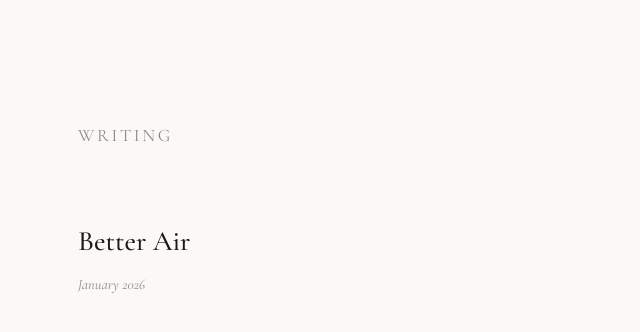
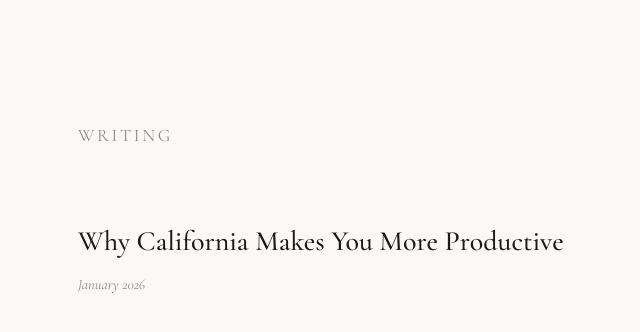
Before and after one commit to theo-michel/blog, a plain HTML site: page index.html in a window 1280 px wide. Shown: the whole page, without its empty margins (266-906 px from the left). Drawn offline with nearby package versions, Linux system fonts and the light colour scheme.

Commit message:
title change 2

```diff
--- a/index.html
+++ b/index.html
@@ -14,7 +14,7 @@
       <ul class="posts">
         <li class="post">
           <a href="posts/california-more-productive.html">
-            <h2 class="post-title">Better Air</h2>
+            <h2 class="post-title">Why California Makes You More Productive</h2>
             <time class="post-date">January 2026</time>
           </a>
         </li>
```
